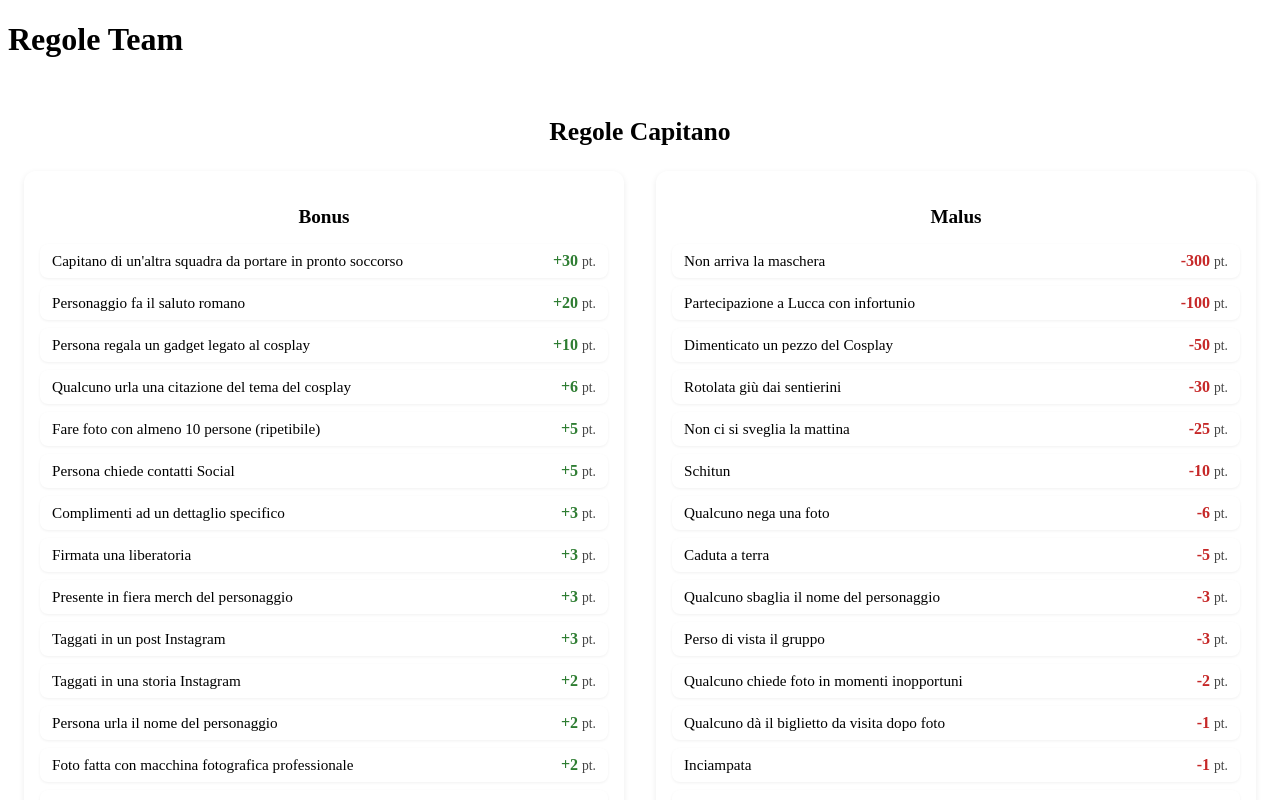
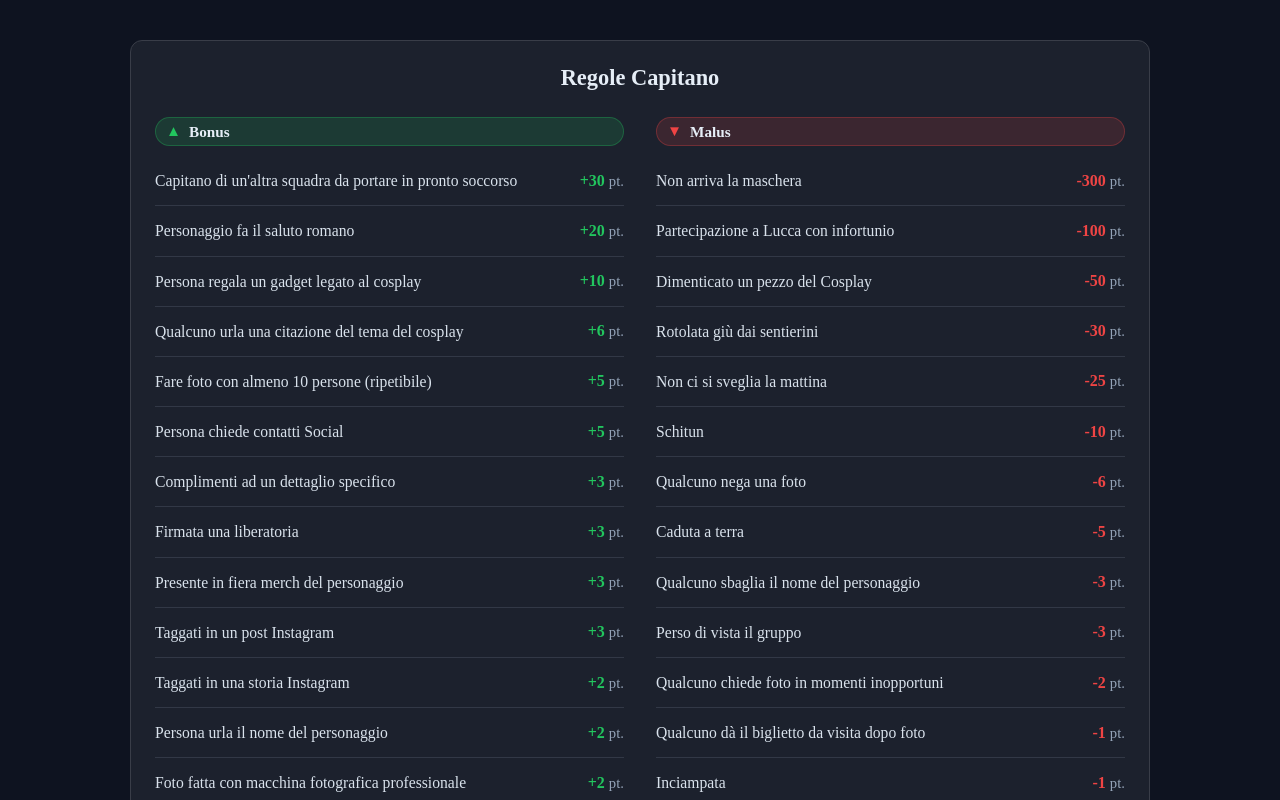
Before and after one commit to ChrisBolis99/fantaLucca, an Angular app: page / in a window 1280 px wide. Shown: the top 800 px of the page. Built offline with nearby package versions, Linux system fonts and the light colour scheme.

Commit message:
Adjust Styles

```diff
--- a/src/app/components/rule-component/rule-component.scss
+++ b/src/app/components/rule-component/rule-component.scss
@@ -1,38 +1,44 @@
+:host {
+  display: block;
+}
+
+:host(:not(:first-child)) {
+  border-top: 1px solid rgba(148, 163, 184, 0.18);
+}
+
 .rule {
   display: flex;
+  align-items: center;
   justify-content: space-between;
-  align-items: center;
-  padding: 0.5rem 0.75rem;
-  border-radius: 0.5rem;
-  background: #fff;
-  box-shadow: 0 1px 3px rgba(0,0,0,0.06);
+  padding: 14px 0;
+  background: transparent;
+}
 
 .text {
-    flex: 1;
-    font-size: 0.95rem;
+  flex: 1 1 auto;
+  color: #d9e2ec;
+  font-size: 0.98rem;
+  line-height: 1.35;
 }
 
-  .points-wrapper {
-    display: flex;
+.points-wrap {
+  display: inline-flex;
   align-items: baseline;
-    gap: 0.25rem;
-    font-weight: 600;
-    min-width: 4rem;
+  gap: 0.4rem;
+  min-width: 4.75rem;
   justify-content: flex-end;
 }
 
 .points {
-    &.positive {
-      color: #2e7d32;
-    }
-    &.negative {
-      color: #c62828;
-    }
+  font-weight: 700;
+  font-variant-numeric: tabular-nums;
+  &.positive { color: #22c55e; }
+  &.negative { color: #ef4444; }
 }
 
 .unit {
-    color: #444;
-    font-size: 0.85rem;
-    font-weight: normal;
+  color: #94a3b8;
+  font-size: 0.92rem;
+  font-weight: 400;
+  text-transform: lowercase;
 }
-}
--- a/src/app/components/ruleset-display-component/ruleset-display-component.html
+++ b/src/app/components/ruleset-display-component/ruleset-display-component.html
@@ -1,11 +1,11 @@
 <div class="ruleset-display">
-  <h2>
+  <h2 class="page-title">
     {{ kind() === RulesKind.Captain ? 'Regole Capitano' : 'Regole Team' }}
   </h2>
 
-  <div class="rules-table">
-    <section class="rules-column">
-      <h3>Bonus</h3>
+  <div class="rules-grid">
+    <section class="rules-group">
+      <h3 class="section-title section-title--bonus">Bonus</h3>
       @if (bonusRules().length > 0) {
         <div class="rules-list">
           @for (rule of bonusRules(); track trackByText($index, rule)) {
@@ -13,12 +13,12 @@
           }
         </div>
       } @else {
-        <p>Nessun bonus trovato</p>
+        <p class="empty">Nessun bonus trovato</p>
       }
     </section>
 
-    <section class="rules-column">
-      <h3>Malus</h3>
+    <section class="rules-group">
+      <h3 class="section-title section-title--malus">Malus</h3>
       @if (malusRules().length > 0) {
         <div class="rules-list">
           @for (rule of malusRules(); track trackByText($index, rule)) {
@@ -26,7 +26,7 @@
           }
         </div>
       } @else {
-        <p>Nessun malus trovato</p>
+        <p class="empty">Nessun malus trovato</p>
       }
     </section>
   </div>
--- a/src/app/components/ruleset-display-component/ruleset-display-component.scss
+++ b/src/app/components/ruleset-display-component/ruleset-display-component.scss
@@ -1,35 +1,72 @@
 .ruleset-display {
-  padding: 1rem;
+  padding: 24px;
+  background: var(--surface-1);
+  border: 1px solid var(--surface-border);
+  border-radius: 12px;
+}
 
-  h2 {
+.page-title {
+  color: var(--text);
   text-align: center;
-    margin-bottom: 1.5rem;
-    font-size: 1.6rem;
+  margin: 0 0 20px;
+  font-size: 1.4rem;
   font-weight: 700;
 }
 
-  .rules-table {
+.rules-grid {
   display: grid;
   grid-template-columns: 1fr 1fr;
-    gap: 2rem;
+  gap: 32px;
+  align-items: start;
+
+  @media (max-width: 1000px) {
+    grid-template-columns: 1fr;
+    gap: 20px;
+  }
 }
 
-  .rules-column {
-    padding: 1rem;
-    border-radius: 0.75rem;
-    box-shadow: 0 2px 6px rgba(0,0,0,0.08);
+.rules-group {
+  display: flex;
+  flex-direction: column;
+}
 
-    h3 {
-      margin-bottom: 1rem;
-      font-size: 1.2rem;
+.section-title {
+  --accent: var(--muted);
+  --icon: "•";
+
+  display: inline-flex;
+  align-items: center;
+  gap: .5rem;
+  margin: 6px 0 10px;
+  padding: 6px 10px;
+  font-size: 0.95rem;
   font-weight: 600;
-      text-align: center;
+  line-height: 1;
+  color: var(--text);
+  background: color-mix(in srgb, var(--accent), transparent 85%);
+  border: 1px solid color-mix(in srgb, var(--accent), transparent 70%);
+  border-radius: 9999px;
+
+  &::before {
+    content: var(--icon);
+    color: var(--accent);
+    font-weight: 700;
+    line-height: 1;
+    display: inline-block;
+    transform: translateY(-1px);
   }
+}
+
+.section-title--bonus { --accent: var(--good); --icon: "▲"; }
+.section-title--malus { --accent: var(--bad);  --icon: "▼"; }
 
 .rules-list {
   display: flex;
   flex-direction: column;
-      gap: 0.5rem;
 }
+
+.empty {
+  color: var(--muted);
+  font-style: italic;
+  padding: 8px 0;
 }
-}
--- a/src/app/pages/rules-page/rules-page.html
+++ b/src/app/pages/rules-page/rules-page.html
@@ -1,5 +1,4 @@
 <div>
-    <h1>Regole Team</h1>
     <app-ruleset-display-component [kind]="RulesKind.Captain"></app-ruleset-display-component>
     <app-ruleset-display-component [kind]="RulesKind.Team"></app-ruleset-display-component>
 </div>
--- a/src/app/pages/rules-page/rules-page.scss
+++ b/src/app/pages/rules-page/rules-page.scss
@@ -0,0 +1,21 @@
+:host {
+  display: block;
+  padding: 24px 16px;
+}
+
+h1 {
+  text-align: center;
+  margin: 0 0 20px;
+}
+
+app-ruleset-display-component {
+  display: block;
+  width: min(94vw, 1020px);
+  margin: 16px auto 28px;
+}
+
+@media (min-width: 1400px) {
+  app-ruleset-display-component {
+    width: min(90vw, 1140px);
+  }
+}
--- a/src/styles.scss
+++ b/src/styles.scss
@@ -1 +1,29 @@
-/* You can add global styles to this file, and also import other style files */
+:root {
+  --bg: #0E1320;
+  --text: #E6EEF7;
+  --muted: #94A3B8;
+  --divider: rgba(148,163,184,.18);
+  --good: #22C55E;
+  --bad:  #EF4444;
+
+  --surface-1: color-mix(in srgb, var(--bg), white 6%);
+  --surface-2: color-mix(in srgb, var(--bg), white 10%);
+  --surface-border: color-mix(in srgb, var(--bg), white 18%);
+}
+
+@supports not (color: color-mix(in srgb, black, white)) {
+  :root {
+    --surface-1: #12182A;
+    --surface-2: #151C31;
+    --surface-border: rgba(255,255,255,.08);
+  }
+}
+
+html, body {
+  height: 100%;
+  margin: 0;
+  background: var(--bg);
+  color: var(--text);
+  -webkit-font-smoothing: antialiased;
+  -moz-osx-font-smoothing: grayscale;
+}
```
Lines whose indentation alone changed are shown as unchanged.
